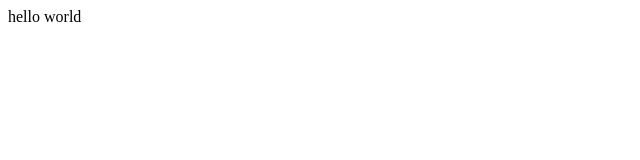
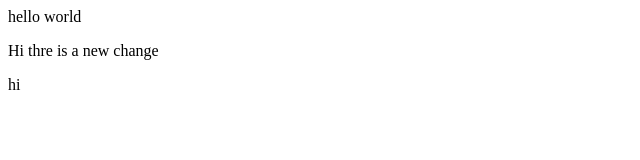
Before and after one commit to SuryaReddy2007/Surya-demo, a plain HTML site: page index.html in a window 1280 px wide. Shown: the whole page, without its empty margins (0-640 px from the left). Drawn offline with Linux system fonts and the light colour scheme.

Commit message:
New change

```diff
--- a/index.html
+++ b/index.html
@@ -1 +1,3 @@
 <p>hello world</p>
+<p>Hi thre is a new change </p>
+<p>hi</p>
```
